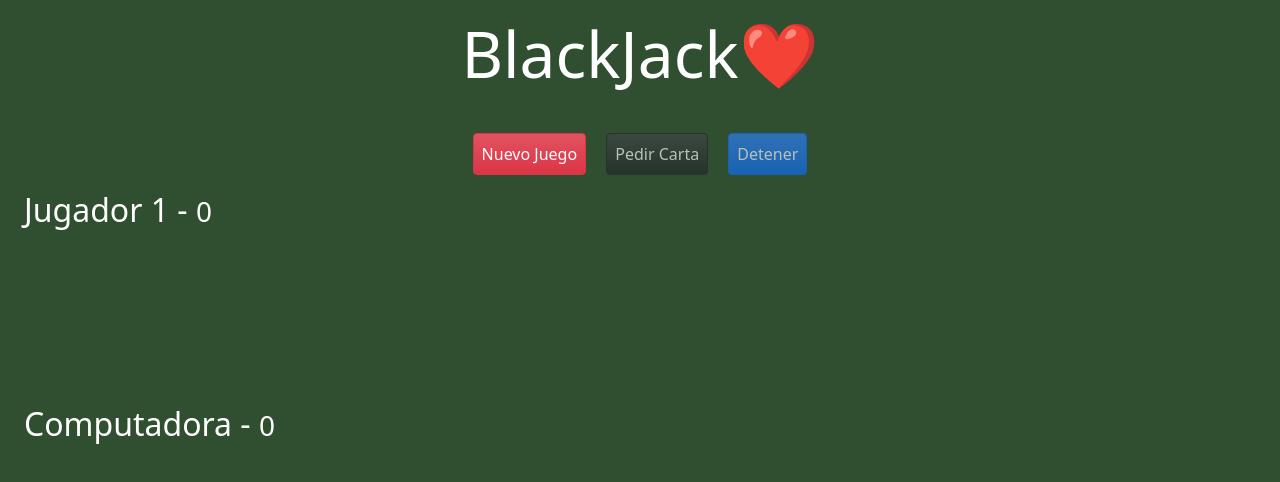
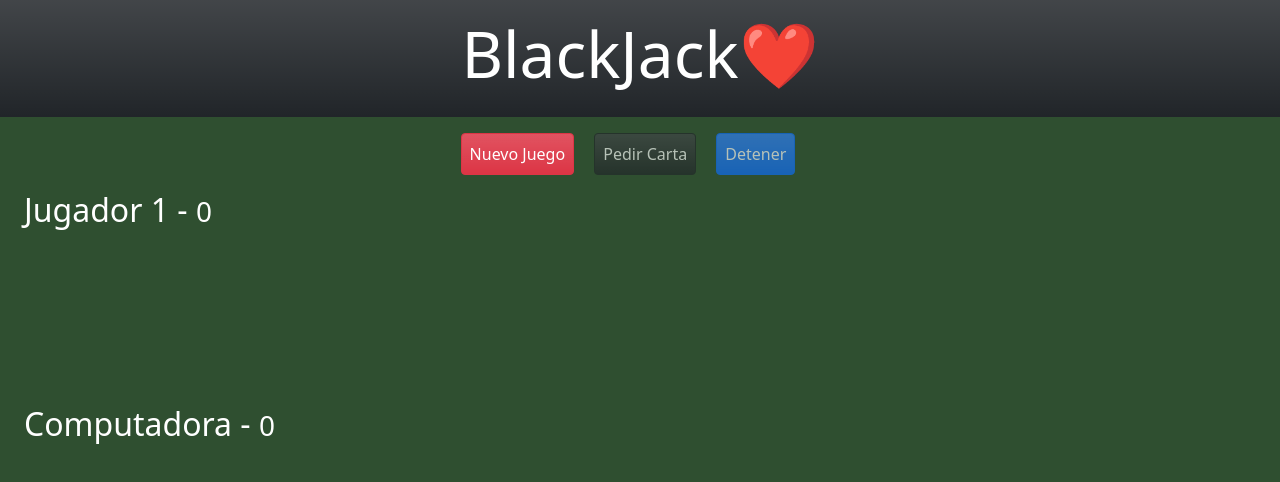
Before and after one commit to nahuel-lopez-dev/blackjack-vite, a website built with Vite: page index.html in a window 1280 px wide. Built offline with nearby package versions, Linux system fonts and the light colour scheme.

Commit message:
finished project for production

```diff
--- a/index.html
+++ b/index.html
@@ -11,11 +11,11 @@
     <link rel="stylesheet" href="style.css">
   </head>
   <body class="fondo">
-    <header class="justify-content-center align-items-center p-3">
+    <header class="bg-dark bg-gradient justify-content-center align-items-center p-3">
       <h1 class="text-white text-center display-3">BlackJack❤️</h1>
     </header>
 
-    <div class="row mt-2">
+    <div class="row mt-2 container-fluid">
       <div id="divBotones" class="col text-center">
         <button id="btnNuevo" class="btn btn-danger bg-gradient text-center p-2 m-2">Nuevo Juego</button>
         <button id="btnPedir" disabled="disabled" class="btn btn-dark bg-gradient text-center p-2 m-2">Pedir Carta</button>
@@ -23,7 +23,7 @@
       </div>
     </div>
 
-    <div class="row container mt-2">
+    <div class="row container-fluid mt-2">
       <div class="col">
         <h2>Jugador 1 - <small>0</small></h2>
         <div id="jugador-cartas" class="divCartas">
```
